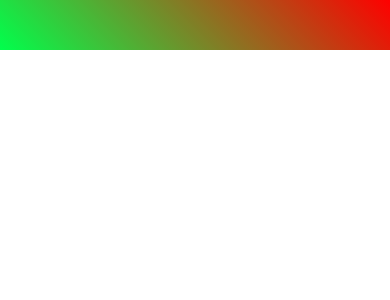
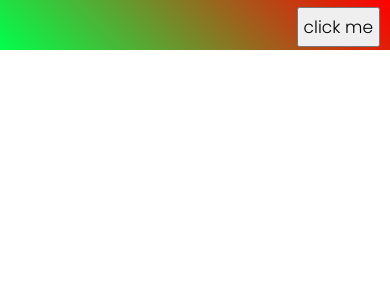
Before and after one commit to Christian55diaz/sum1say-ReacT, a React (Create React App) app: page / in a window 390 px wide. Shown: the top 300 px of the page. Built offline with nearby package versions, Linux system fonts and the light colour scheme.

Commit message:
btn for mobile use

```diff
--- a/src/components/navbar/navbar.css
+++ b/src/components/navbar/navbar.css
@@ -47,4 +47,7 @@
         margin-right: 0px;
         padding: 20px 0;
      }
+     .btn {
+         display: block;
+     }
  }
```
